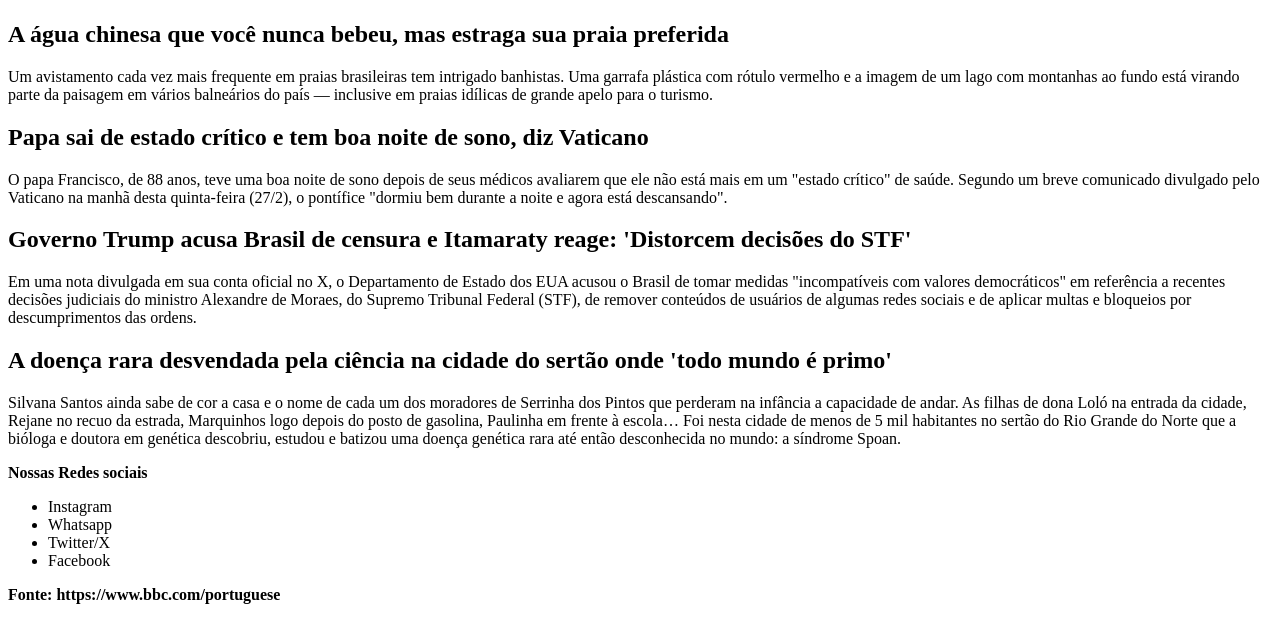
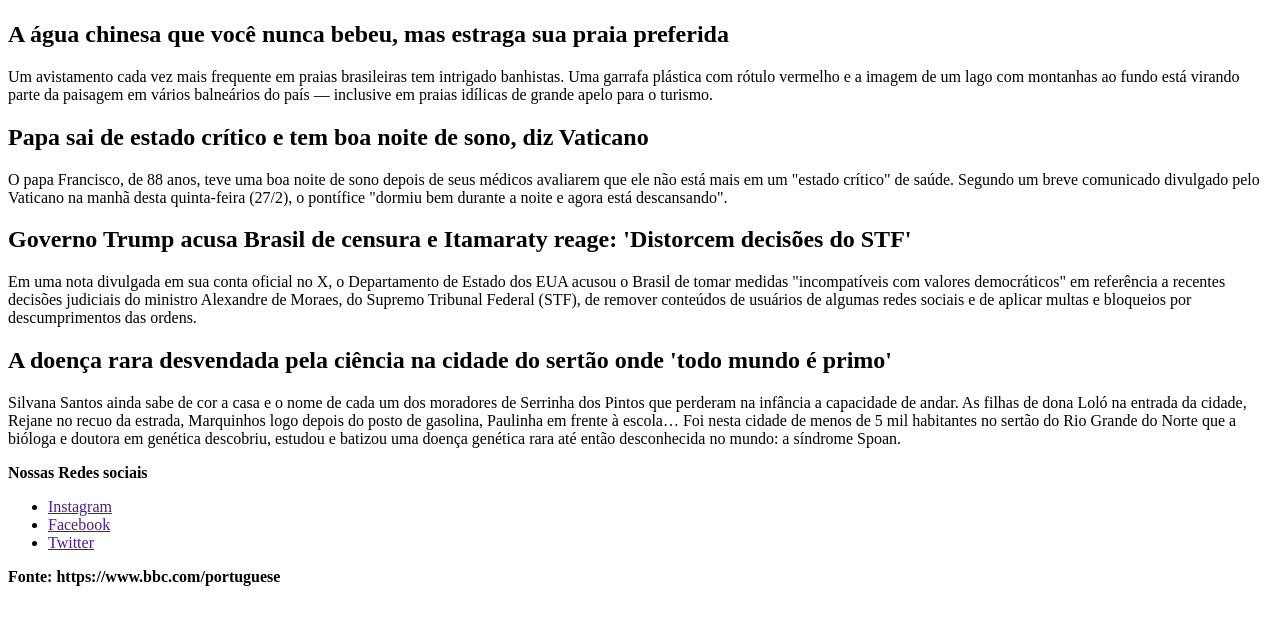
Before and after one commit to JordanLage/desenvolve-introducao-web, a plain HTML site: page NOTICIAS-HTML/noticia_elementos.textuais.html in a window 1280 px wide. Shown: the part 99-742 px from the top of the page. Drawn offline with Linux system fonts and the light colour scheme.

Commit message:
Atualização

```diff
--- a/NOTICIAS-HTML/noticia_elementos.textuais.html
+++ b/NOTICIAS-HTML/noticia_elementos.textuais.html
@@ -50,10 +50,10 @@
     <footer>
         <p><strong>Nossas Redes sociais</strong></p>
         <ul>
-            <li>Instagram</li>
-            <li>Whatsapp</li>
-            <li>Twitter/X</li>
-            <li>Facebook</li>
+            <li><a href="">Instagram</a></li>
+            <li><a href="">Facebook</a></li>
+            <li><a href="">Twitter</a></li>
+
         </ul>
         <p><strong>Fonte: https://www.bbc.com/portuguese </strong> </p>
     </footer>
```
